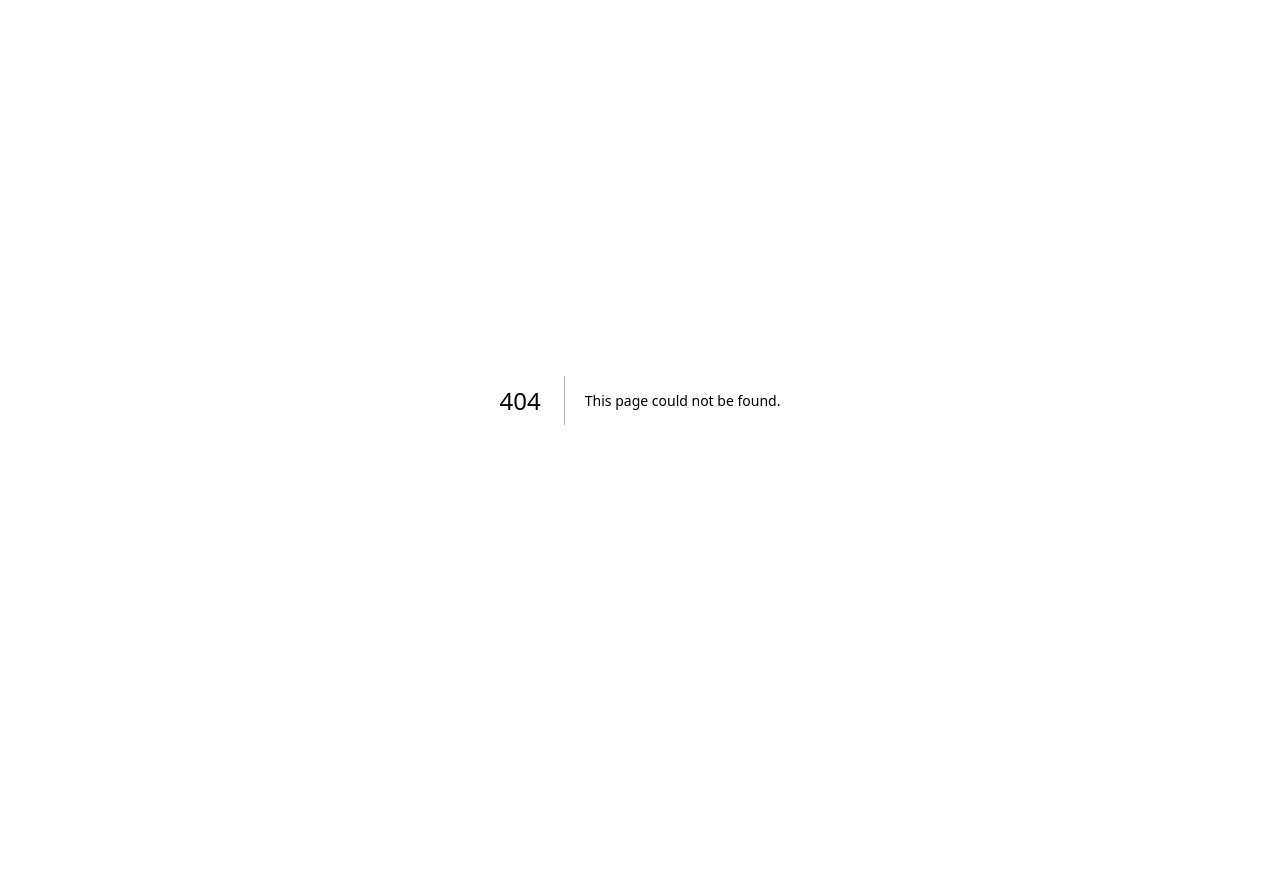
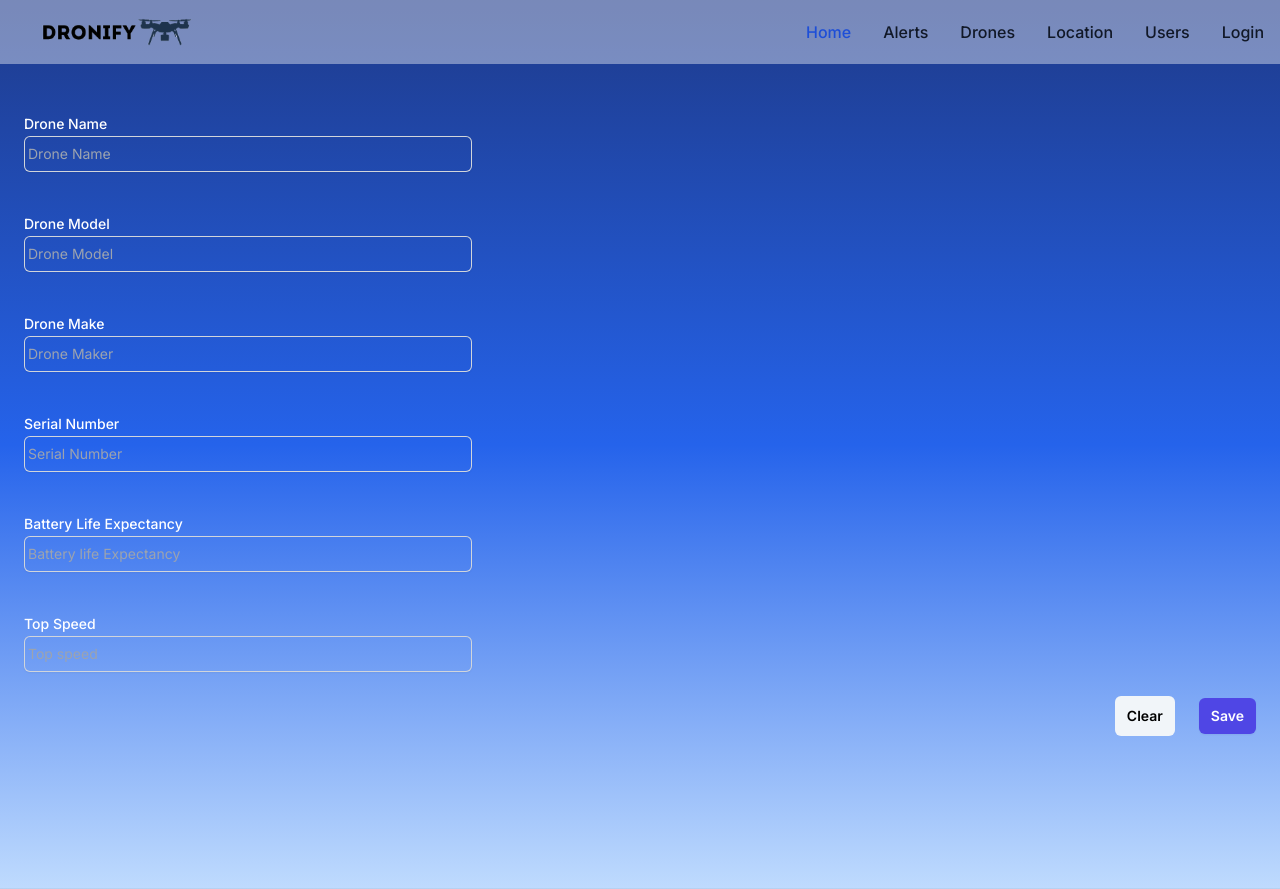
Before and after one commit to NielPatelSE12/zero_trust_project, a Next.js app: page /drones/droneEdit in a window 1280 px wide. Before the commit this address had no page. Before the commit the page ends 800 px from the top, so only its background shows below. Built offline with nearby package versions, Linux system fonts and the light colour scheme.

Commit message:
renamed and added final edits before presentation

```diff
--- a/app/drones/AccordionItem.tsx
+++ b/app/drones/AccordionItem.tsx
@@ -67,7 +67,7 @@ export default function AccordiaonItem({
               </button>
               <Link
                 href={{
-                  pathname: "/drones/DroneSettings/",
+                  pathname: "/drones/droneEdit/",
                   query: { ...data },
                 }}
               >
--- a/app/drones/DroneSettings/page.tsx
+++ b/app/drones/droneEdit/page.tsx
@@ -66,12 +66,12 @@ export default function Example() {
   };
 
   return (
-    <div className="flex flex-col h-full overscroll-auto dark:bg-gradient-to-b dark:from-gray-900 dark:via-indigo-800 dark:to-gray-600 bg-gradient-to-b from-blue-900 via-blue-600 to-blue-200 text-white">
+    <div className="flex flex-col h-full dark:bg-gradient-to-b dark:from-gray-900 dark:via-indigo-800 dark:to-gray-600 bg-gradient-to-b from-blue-900 via-blue-600 to-blue-200 text-white">
       {/* Temp Header: To be finalized*/}
       <Heading></Heading>
       <form
         onSubmit={handleSubmit}
-        className="border-b border-gray-500/10 pb-12"
+        className="border-b border-gray-500/10 pb-32 pl-6"
       >
         {/*Drone Name item*/}
         <div className="mt-12 grid grid-cols-1 gap-x-6 gap-y-8 sm:grid-cols-6">
--- a/app/drones/page.tsx
+++ b/app/drones/page.tsx
@@ -29,7 +29,7 @@ export default function Page() {
             <p className="text-white py-2 pr-4 pl-1 my-2 text-xl">
               Drone List:
             </p>
-            <Link href="/drones/DroneSettings">
+            <Link href="/drones/droneEdit">
               <button className="bg-green-500 text-white py-2 px-4 rounded shadow my-2 flex items-center">
                 <AiOutlinePlus className="mr-1" /> Drone
               </button>
```
